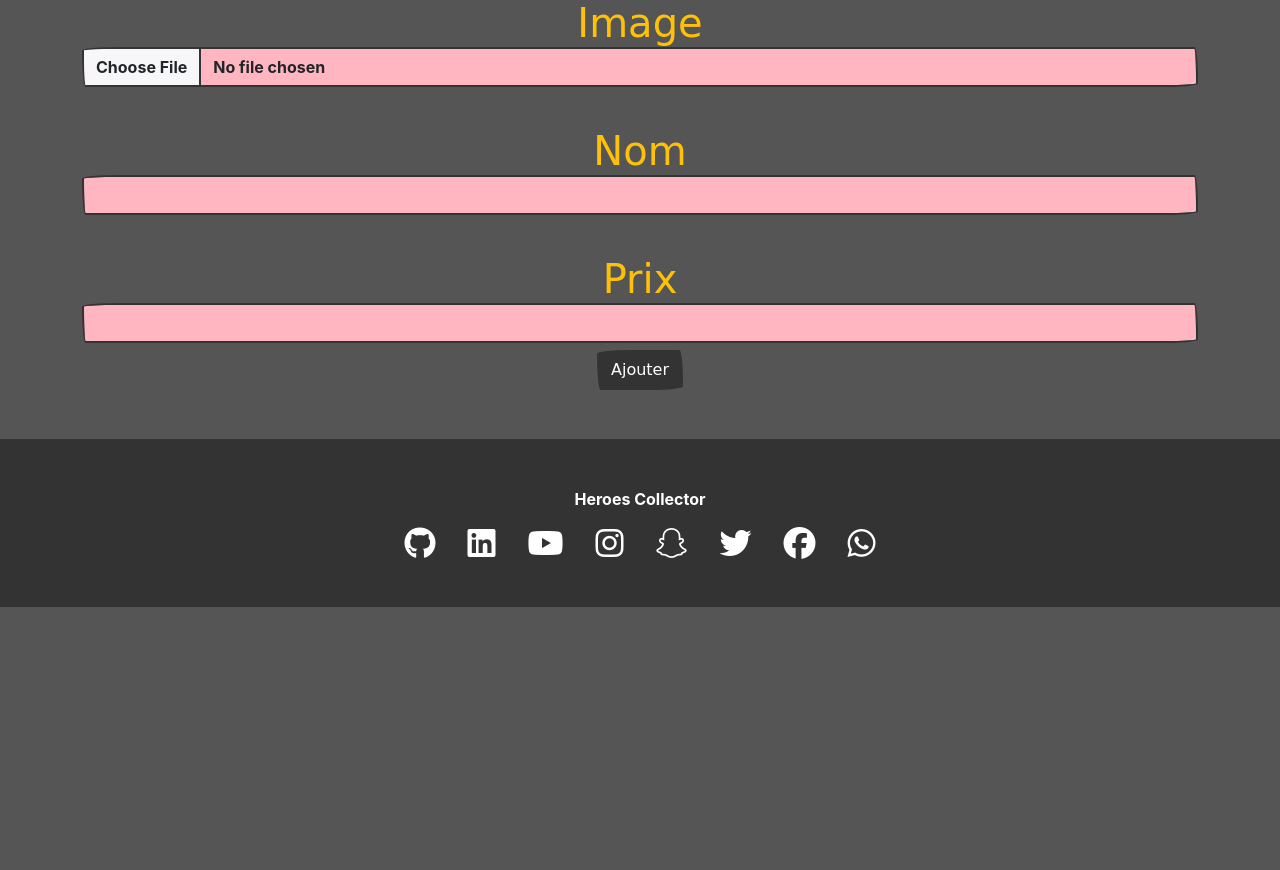
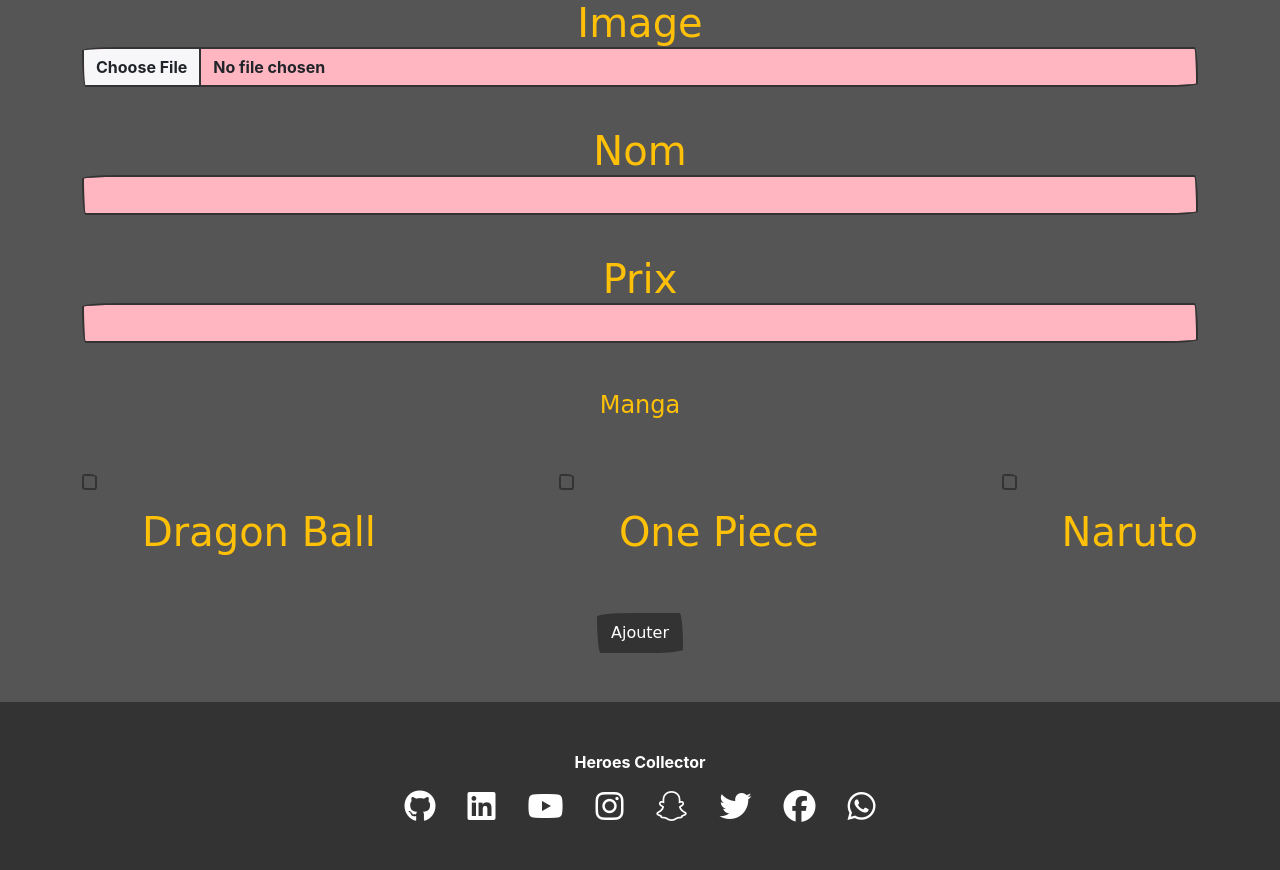
Before and after one commit to romain13500/rncp-figurine, a PHP site: page /view/new.figurine.view.php in a window 1280 px wide. Shown: the part 287-1157 px from the top of the page. Before the commit the page ends 894 px from the top, so only its background shows below. Run offline with PHP 8.4, Linux system fonts and the light colour scheme; data that the repository does not hold is empty; some libraries are stand-ins or nearby versions; some web fonts are replaced.

Commit message:
essai ajout figurine

```diff
--- a/controller/FigurineController.php
+++ b/controller/FigurineController.php
@@ -21,5 +21,10 @@
         require_once "view/new.figurine.view.php";
     }
 
+    public function NewFigurineValidation() {
+        $this->figurineManager->newFigurineDB($_POST['image'], $_POST['name'], $_POST['price'], $_POST['manga']);
+        header('location' . URL . 'figurineadmin');
+    }
+
 
 }
--- a/index.php
+++ b/index.php
@@ -83,6 +83,9 @@
             elseif ($url[1] === "add") {
                 $FigurineController->NewFigurineForm();
             }
+            elseif ($url[1] === "validation") {
+                $FigurineController->NewFigurineValidation();
+            }
             break;
 
 
--- a/modele/FigurineManager.php
+++ b/modele/FigurineManager.php
@@ -31,6 +31,12 @@
   // ********************************************************************************************************************
 
     public function newFigurineDB($image, $name, $price, $manga) {
+
+        $manga = $this->getBdd()->prepare("SELECT * FROM theme");
+        $manga->execute();
+        $manga = $manga->fetchAll(PDO::FETCH_ASSOC);
+
+
         $req = "INSERT INTO figurine (image, name, price, manga) VALUES (:image, :name, :price, :manga)";
         $statement = $this->getBdd()->prepare($req);
         $statement->bindValue(":image", $image, PDO::PARAM_STR);
--- a/view/new.figurine.view.php
+++ b/view/new.figurine.view.php
@@ -4,7 +4,7 @@
 <p class="text-warning text-center">Voici le formulaire</p>
 
 
-<form  method="POST" action="<?= URL ?>dragonballadmin/validation">
+<form  method="POST" action="<?= URL ?>figurineadmin/validation">
 
 <div class="form-group">
     <label for="image">Image</label>
@@ -19,6 +19,32 @@
     <label for="price">Prix</label>
     <input type="number" class="form-control" name="price" id="price" required>
 </div>
+
+<fieldset class="form-group">
+      <legend class="mt-5 mb-5">Manga</legend>
+      <div class="d-flex flex-wrap justify-content-between my-5">
+      <div class="form-check">
+        <input class="form-check-input" type="checkbox" value="" id="dragonball" name="dragonball">
+        <label class="form-check-label" for="dragonball">
+          Dragon Ball
+        </label>
+      </div>
+
+      <div class="form-check">
+        <input class="form-check-input" type="checkbox" value="" id="onepiece" name="onepiece">
+        <label class="form-check-label" for="onepiece">
+          One Piece
+        </label>
+      </div>
+
+      <div class="form-check">
+        <input class="form-check-input" type="checkbox" value="" id="naruto" name="naruto">
+        <label class="form-check-label" for="naruto">
+          Naruto
+        </label>
+    </div>
+    </fieldset>
+
 <button type="submit" class="btn btn-primary">Ajouter</button>
 </form>
 
```
